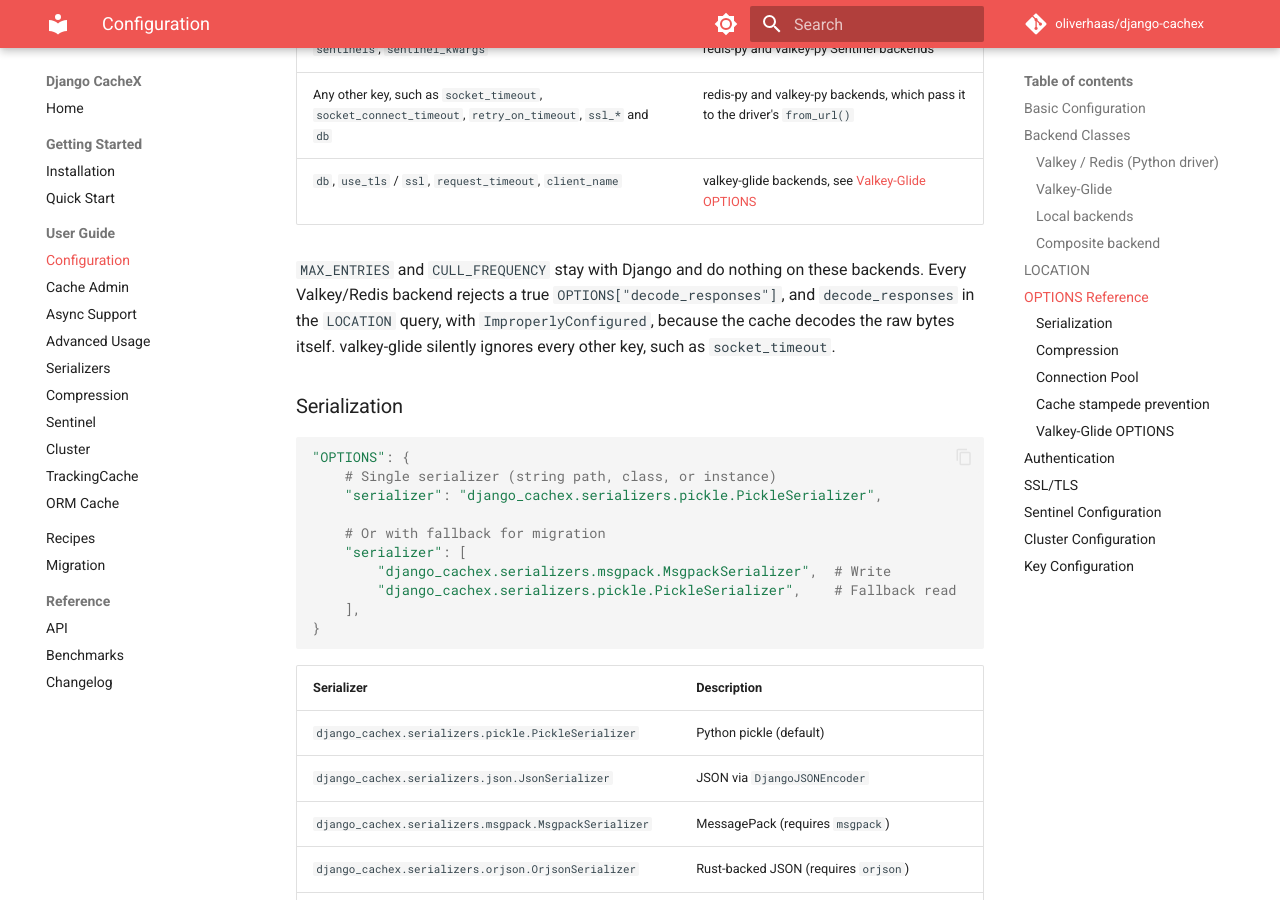
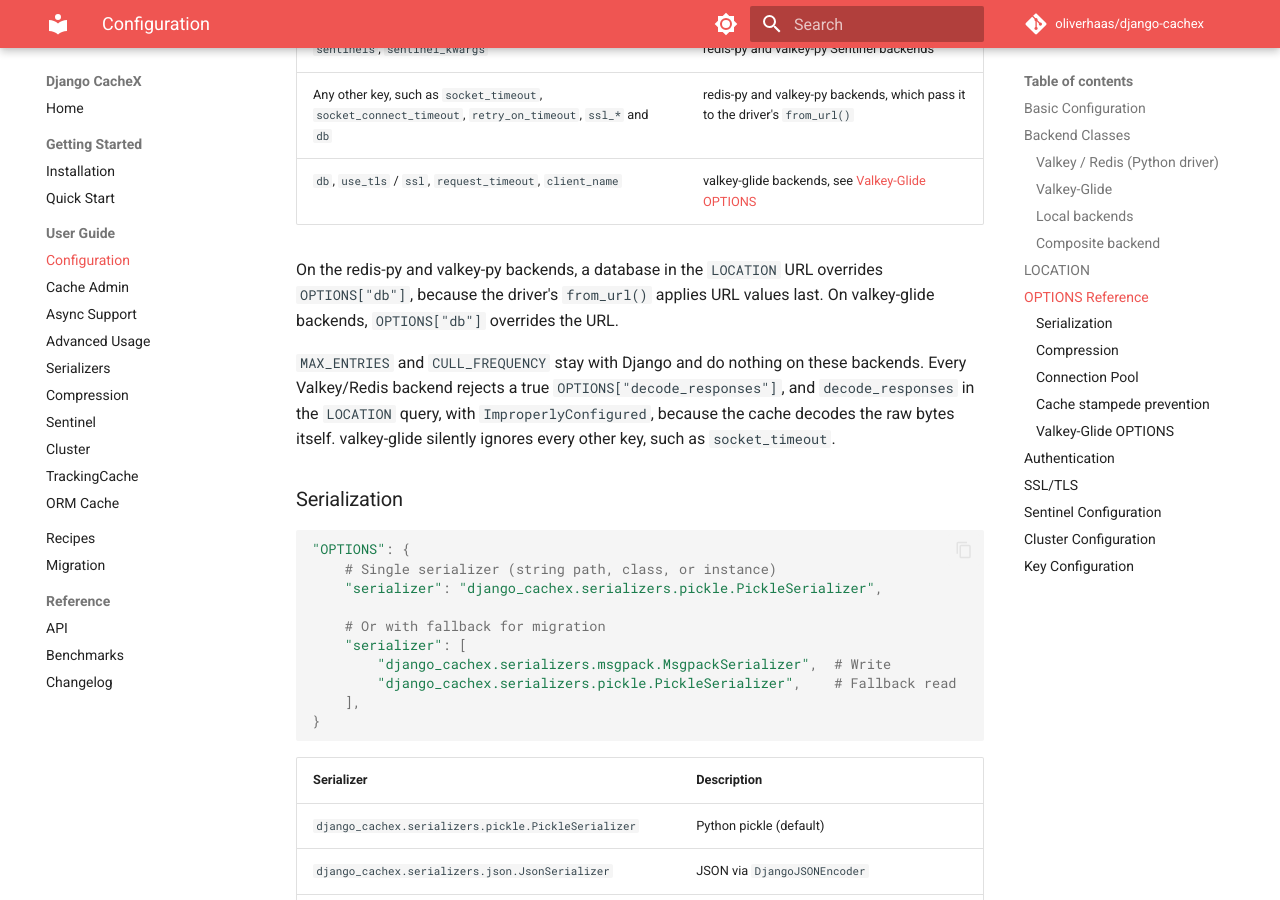
Before and after one commit to oliverhaas/django-cachex, an MkDocs documentation site: the page built from docs/user-guide/configuration.md, in a window 1280 px wide and 900 px high, scrolled down 4660 px. Built offline with MkDocs 1.6.1 and Material for MkDocs 9.7.7, drawn with Linux system fonts in a browser that asks for light colours; comment, search, counter and statistics services are not loaded; the version menu is left out.

Commit message:
docs(cache): say whether the LOCATION database or OPTIONS["db"] wins
The configuration reference listed db among the keys each adapter honors
but did not say which value wins when the LOCATION URL names a database
too, and the adapters disagree. The redis-py and valkey-py backends pass
OPTIONS["db"] to the driver's from_url(), which applies URL values last,
so a database in the URL wins. valkey-glide lets OPTIONS["db"] override
the URL. The OPTIONS reference now says both, and the changelog notes it.

```diff
--- a/docs/user-guide/configuration.md
+++ b/docs/user-guide/configuration.md
@@ -200,6 +200,10 @@
 | `sentinels`, `sentinel_kwargs` | redis-py and valkey-py Sentinel backends |
 | Any other key, such as `socket_timeout`, `socket_connect_timeout`, `retry_on_timeout`, `ssl_*` and `db` | redis-py and valkey-py backends, which pass it to the driver's `from_url()` |
 | `db`, `use_tls` / `ssl`, `request_timeout`, `client_name` | valkey-glide backends, see [Valkey-Glide OPTIONS](#valkey-glide-options) |
+
+On the redis-py and valkey-py backends, a database in the `LOCATION` URL
+overrides `OPTIONS["db"]`, because the driver's `from_url()` applies URL values
+last. On valkey-glide backends, `OPTIONS["db"]` overrides the URL.
 
 `MAX_ENTRIES` and `CULL_FREQUENCY` stay with Django and do nothing on these
 backends. Every Valkey/Redis backend rejects a true
```
Also changed, not shown: docs/reference/changelog.md (+1 -0 lines).
